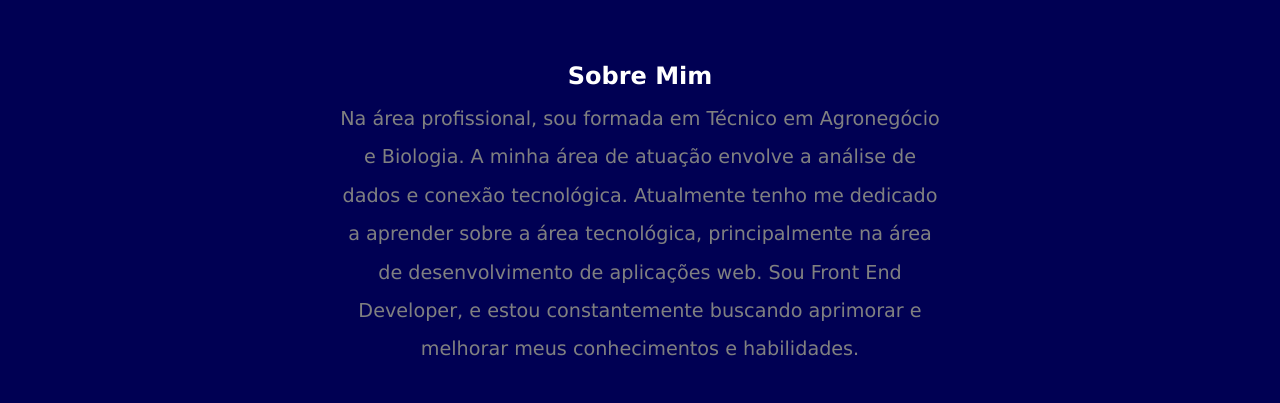
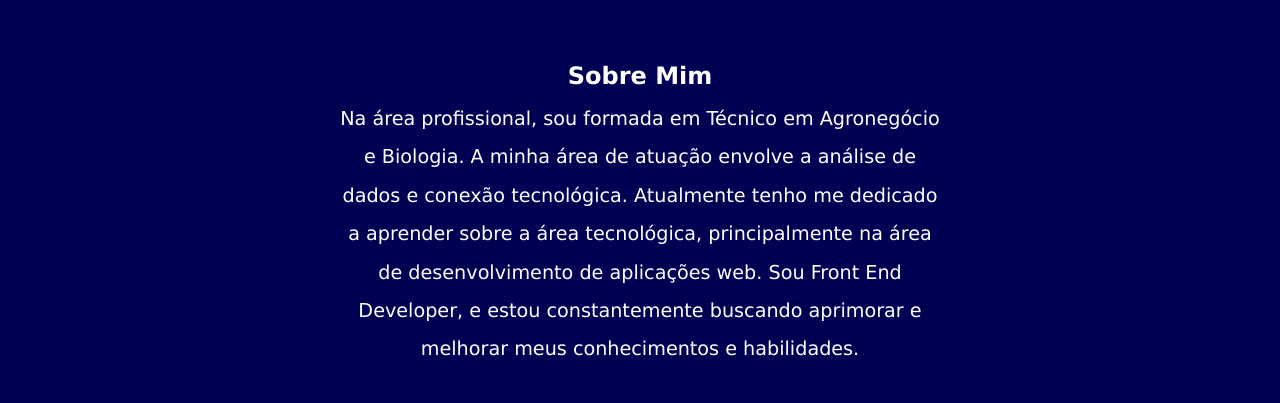
Before and after one commit to inessasteffany/portfolio, a plain HTML site: page index.html in a window 1280 px wide. Shown: the part 397-800 px from the top of the page. Drawn offline with Linux system fonts and the light colour scheme.

Commit message:
Update style.css

```diff
--- a/styles/style.css
+++ b/styles/style.css
@@ -75,7 +75,7 @@ main{
 }
 
 .sobre-mim p{
-    color: gray;
+    color: var(--color1);
     line-height: 2em;
     text-align: center;
     margin-top: 10px;
```
